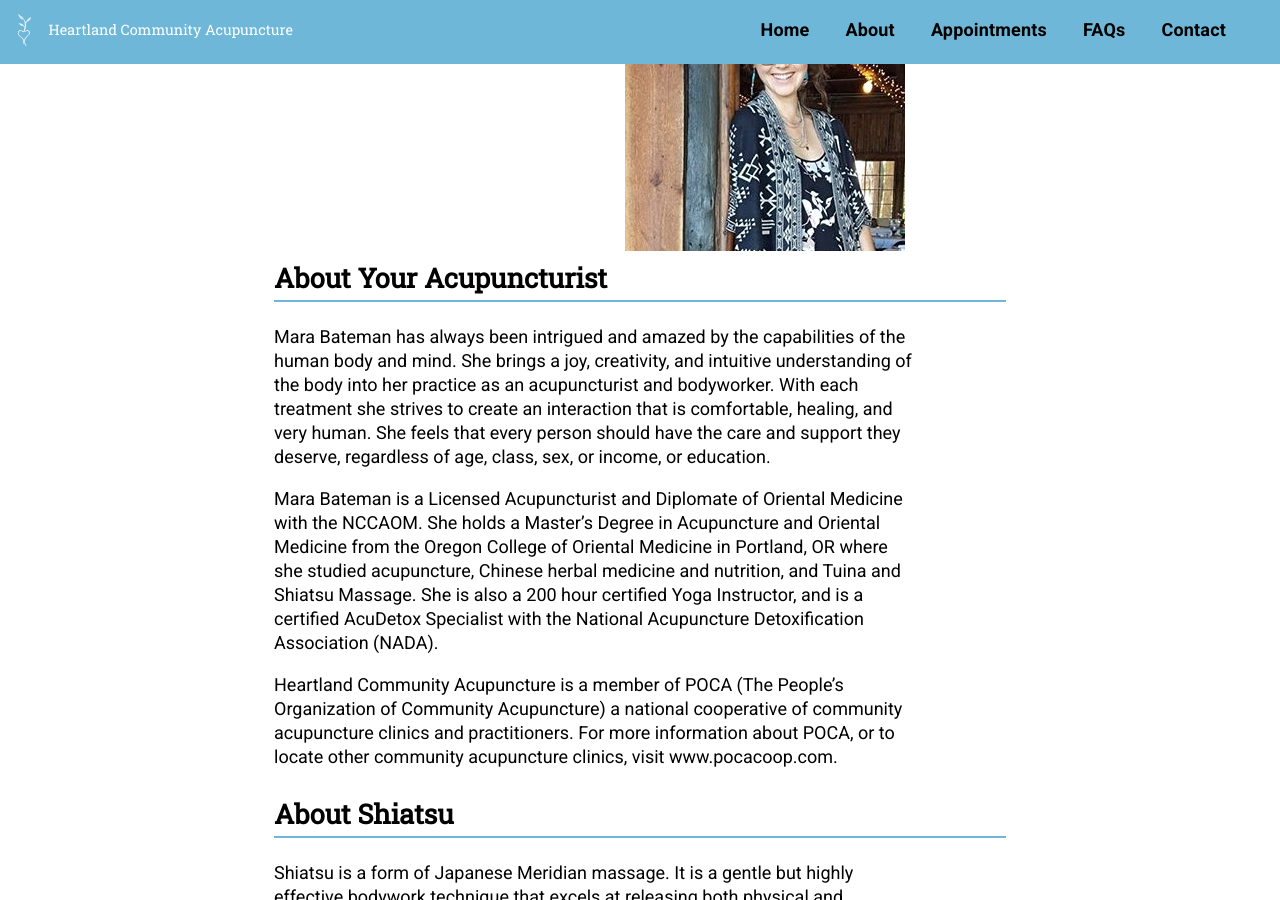
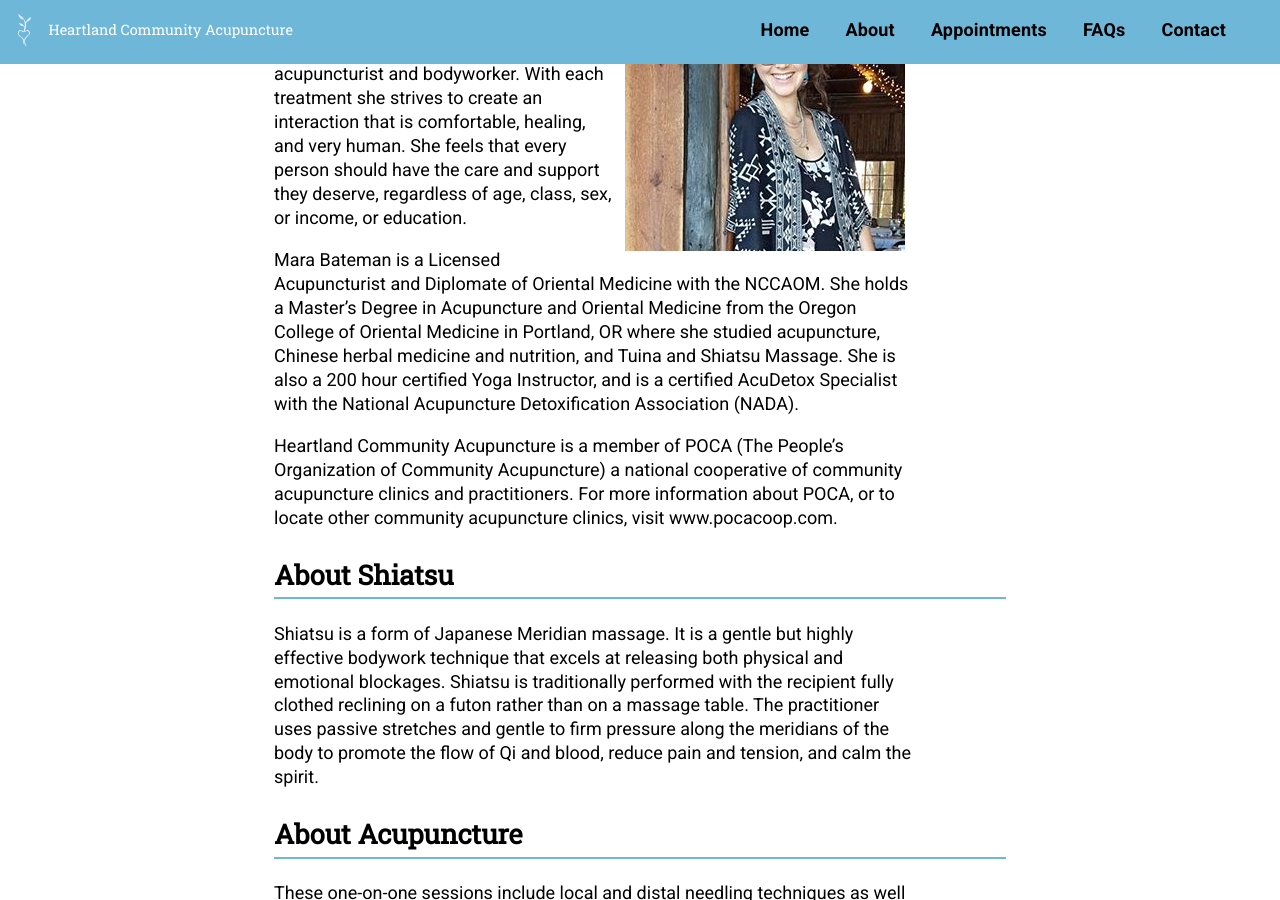
Before and after one commit to alwaysblank/heartlandacu, a Jekyll site: the page built from about.md, in a window 1280 px wide and 900 px high, scrolled down 494 px. Built offline with Jekyll 4.4.1, drawn with Linux system fonts in a browser that asks for light colours; a script that is not in the unit is left out.

Commit message:
Update Pages “about”

```diff
--- a/about.md
+++ b/about.md
@@ -4,8 +4,6 @@
 masthead: /assets/images/uploads/sunset.png
 ---
 ![](/assets/images/uploads/mara.jpg)
-
-## About Your Acupuncturist
 
 Mara Bateman has always been intrigued and amazed by the capabilities of the human body and mind. She brings a joy, creativity, and intuitive understanding of the body into her practice as an acupuncturist and bodyworker. With each treatment she strives to create an interaction that is comfortable, healing, and very human. She feels that every person should have the care and support they deserve, regardless of age, class, sex, or income, or education.
 
```
